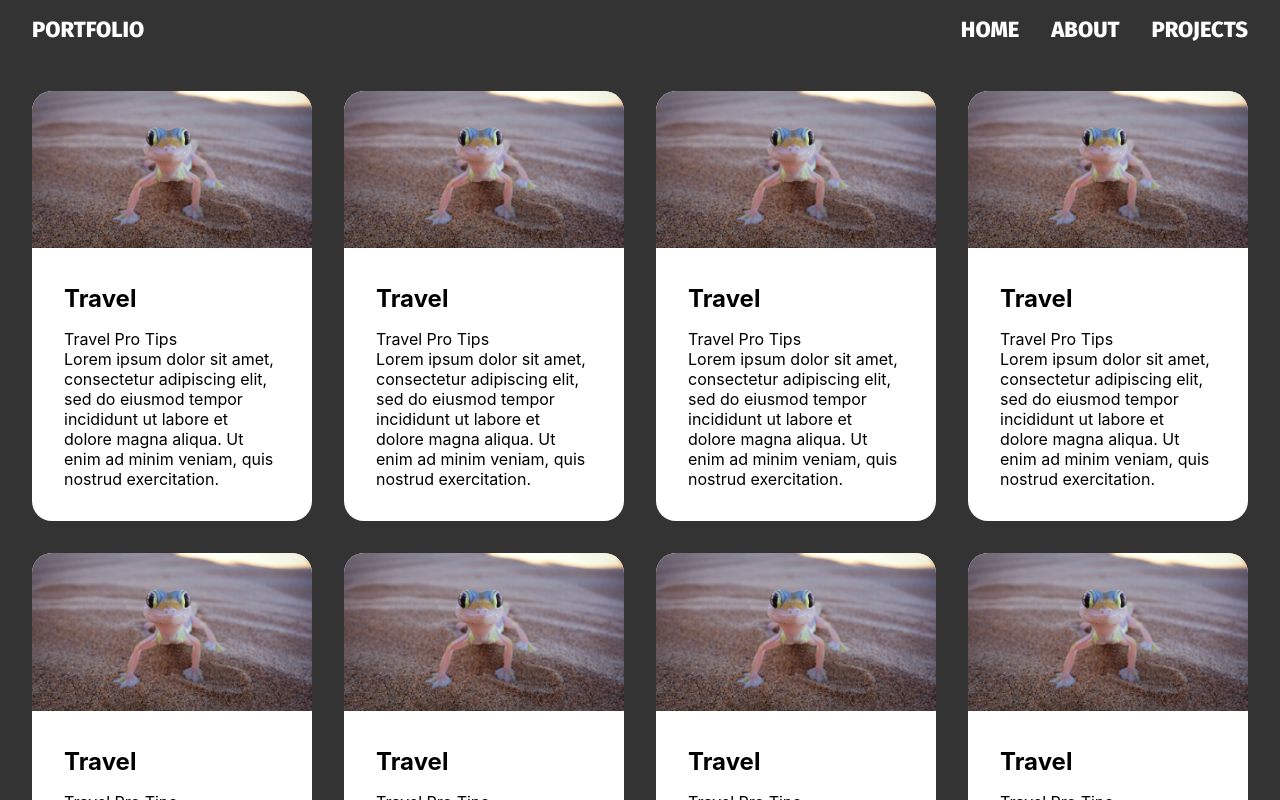
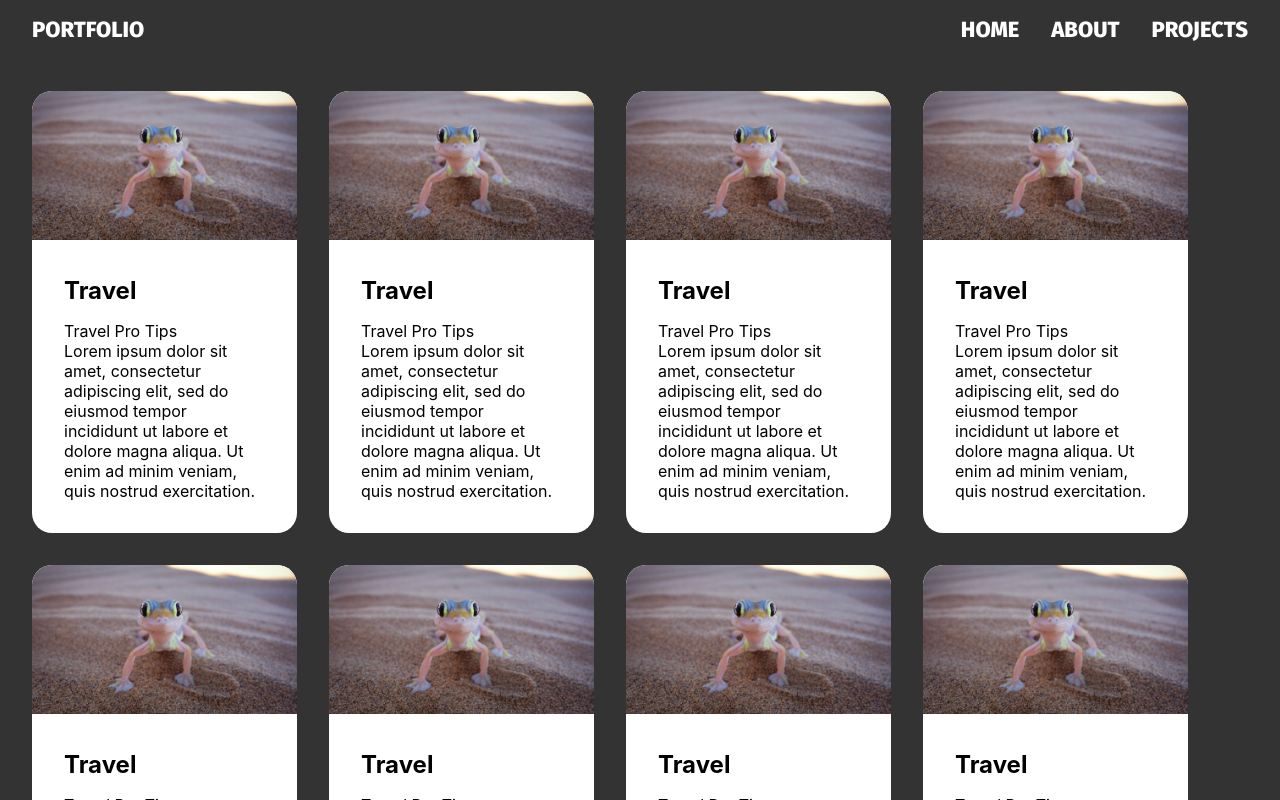
Before and after one commit to Developer-a-la-mode/Portfolio, a React (Create React App) app: page / in a window 1280 px wide. Shown: the top 800 px of the page. Built offline with nearby package versions, Linux system fonts and the light colour scheme.

Commit message:
media query

```diff
--- a/src/Components/Layout/Card.module.css
+++ b/src/Components/Layout/Card.module.css
@@ -39,3 +39,9 @@
 .card .card__title {
     padding-bottom: 1rem;
 }
+
+@media screen and (min-width: 1280px) {
+    .card__container {
+        max-width: 1156px;
+    }
+ }
```
